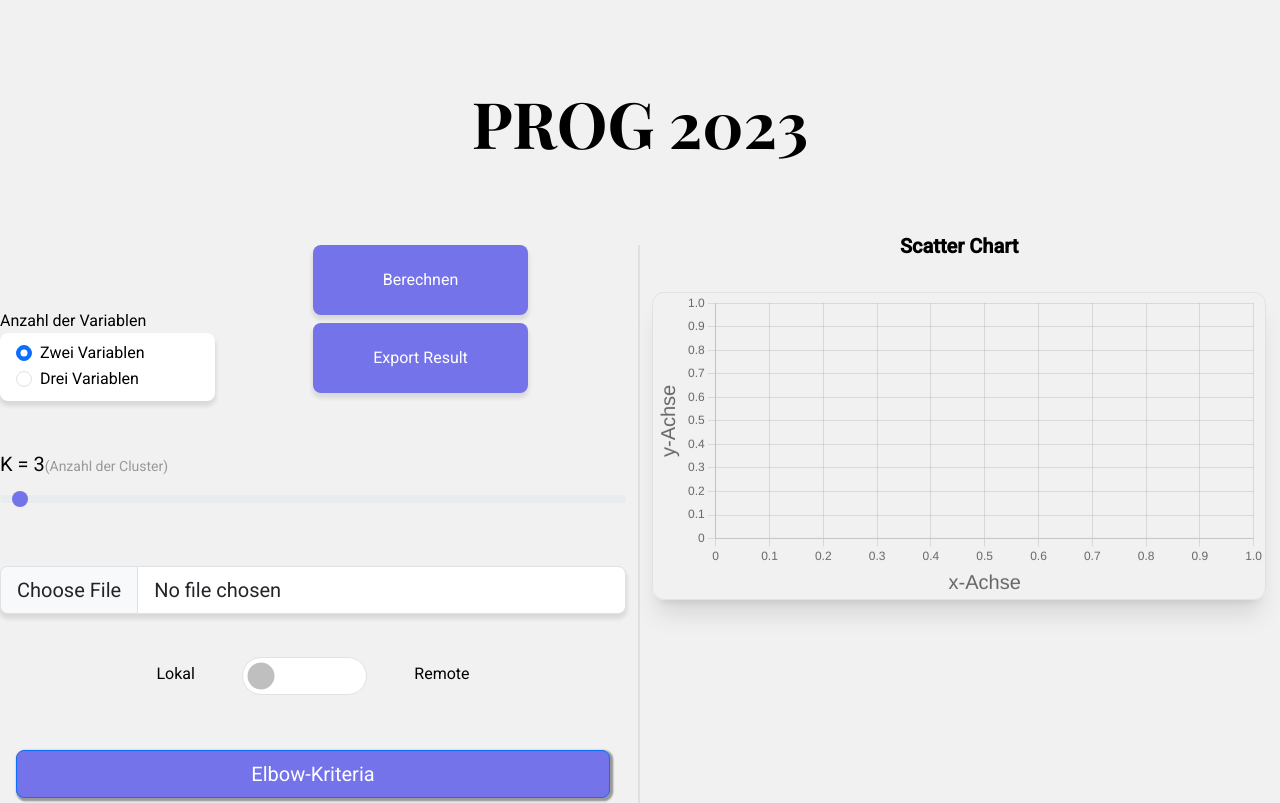
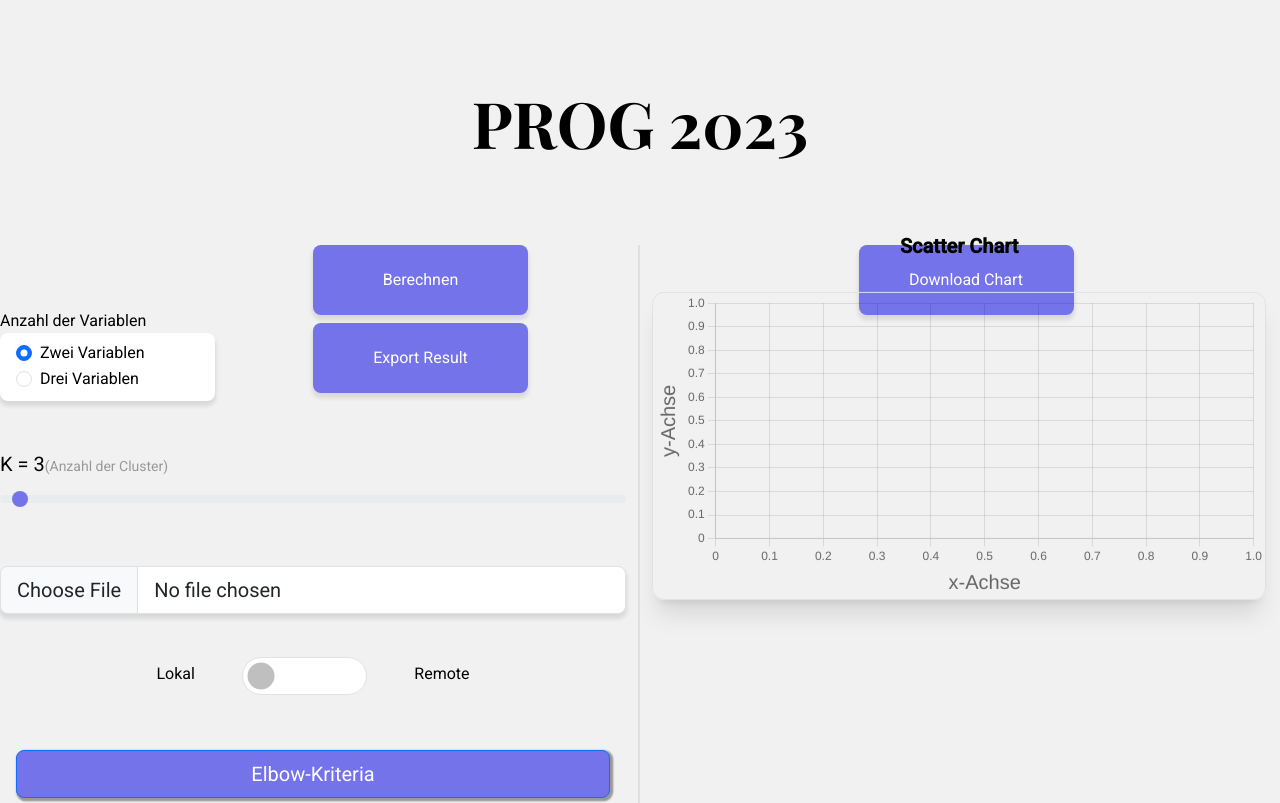
Before and after one commit to felixkru/PP2023, a Next.js app in the folder pp-2023/: page / in a window 1280 px wide. Shown: the top 803 px of the page. Built offline with nearby package versions, Linux system fonts and the light colour scheme; a web font is replaced by a local one.

Commit message:
feature: added button to page

```diff
--- /dev/null
+++ b/pp-2023/src/app/kmeans/downloadChartButton.js
@@ -0,0 +1,11 @@
+const handleClick = () => {
+  console.log("Download Button betätigt.");
+};
+
+export default function DownloadButton() {
+  return (
+    <button type="button" className="button" onClick={handleClick}>
+      Download Chart
+    </button>
+  );
+}
--- a/pp-2023/src/app/page.js
+++ b/pp-2023/src/app/page.js
@@ -1,20 +1,20 @@
-'use client'
-import {useState} from 'react'
-import {SwitchVariables} from './kmeans/switch-variables';
-import {InputKPoints} from './kmeans/input-k-points';
-import {CalculateButton} from './kmeans/calculateButton';
-import {InputKPointsProvider} from './kmeans/input-k-points';
-import {CreateManuelInputFields} from './kmeans/create-save-manuel-input';
-import {HandeleSwitchVariablesProvider} from './kmeans/switch-variables';
-import {HandleDynamicGeneratedInputFieldsProvider} from './kmeans/create-save-manuel-input';
-import ScatterChart from './kmeans/scatter-chart';
-import {CreateLocalRemoteButton} from "./kmeans/local-remote-button";
-import {CreateElbowCriteriaElements} from './kmeans/elbow-kriteria';
-import './globals.css'
-import {checkFileFormat} from "./utils/excelfilereader";
+"use client";
+import { useState } from "react";
+import { SwitchVariables } from "./kmeans/switch-variables";
+import { InputKPoints } from "./kmeans/input-k-points";
+import { CalculateButton } from "./kmeans/calculateButton";
+import { InputKPointsProvider } from "./kmeans/input-k-points";
+import { CreateManuelInputFields } from "./kmeans/create-save-manuel-input";
+import { HandeleSwitchVariablesProvider } from "./kmeans/switch-variables";
+import { HandleDynamicGeneratedInputFieldsProvider } from "./kmeans/create-save-manuel-input";
+import ScatterChart from "./kmeans/scatter-chart";
+import { CreateLocalRemoteButton } from "./kmeans/local-remote-button";
+import { CreateElbowCriteriaElements } from "./kmeans/elbow-kriteria";
+import "./globals.css";
+import { checkFileFormat } from "./utils/excelfilereader";
+import DownloadButton from "./kmeans/downloadChartButton";
 
 export default function Home() {
-
   const [localRemoteButton, setLocalRemoteButton] = useState(false);
   const [inputKForElbow, setInputKForElbow] = useState();
   const [bestKForKMeans, setBestKForKMeans] = useState();
@@ -24,28 +24,42 @@ export default function Home() {
       <InputKPointsProvider>
         <HandleDynamicGeneratedInputFieldsProvider>
           <main className="mh-100 text-center container">
-                        <div className='row'>
-                            <div className='input-area col-12 col-lg-6'>
-                                <div
-                                    className='compute-container d-flex flex-column row-gap-3 flex-xl-row justify-content-xl-between align-items-center align-items-xl-end mb-5'>
-                                    <SwitchVariables/>
-                                    <CalculateButton localRemoteButton={localRemoteButton} setLocalRemoteButton={setLocalRemoteButton}/>
+            <div className="row">
+              <div className="input-area col-12 col-lg-6">
+                <div className="compute-container d-flex flex-column row-gap-3 flex-xl-row justify-content-xl-between align-items-center align-items-xl-end mb-5">
+                  <SwitchVariables />
+                  <CalculateButton
+                    localRemoteButton={localRemoteButton}
+                    setLocalRemoteButton={setLocalRemoteButton}
+                  />
                 </div>
-                                <InputKPoints/>
-                                <section
-                                    className='row-gap-3 justify-content-between align-items-center mb-5'>
-                                    <div className='file-input'>
-                                        <input onChange={checkFileFormat} accept={'.xlsx,.csv'} className="card-style form-control form-control-lg" type="file" id="excelFileInput" />
+                <InputKPoints />
+                <section className="row-gap-3 justify-content-between align-items-center mb-5">
+                  <div className="file-input">
+                    <input
+                      onChange={checkFileFormat}
+                      accept={".xlsx,.csv"}
+                      className="card-style form-control form-control-lg"
+                      type="file"
+                      id="excelFileInput"
+                    />
                   </div>
-                                    <CreateLocalRemoteButton localRemoteButton={localRemoteButton} setLocalRemoteButton={setLocalRemoteButton} />
+                  <CreateLocalRemoteButton
+                    localRemoteButton={localRemoteButton}
+                    setLocalRemoteButton={setLocalRemoteButton}
+                  />
                 </section>
-                                <CreateElbowCriteriaElements inputKForElbow={inputKForElbow} setInputKForElbow={setInputKForElbow}
-                                                             bestKForKMeans={bestKForKMeans} setBestKForKMeans={setBestKForKMeans}
+                <CreateElbowCriteriaElements
+                  inputKForElbow={inputKForElbow}
+                  setInputKForElbow={setInputKForElbow}
+                  bestKForKMeans={bestKForKMeans}
+                  setBestKForKMeans={setBestKForKMeans}
                 />
-                                <CreateManuelInputFields/>
+                <CreateManuelInputFields />
               </div>
-                            <div className='output-area col12 col-lg-6 h-100'>
-                                <ScatterChart/>
+              <div className="output-area col12 col-lg-6 h-100">
+                <DownloadButton />
+                <ScatterChart />
               </div>
             </div>
           </main>
```
Lines whose indentation alone changed are shown as unchanged.
